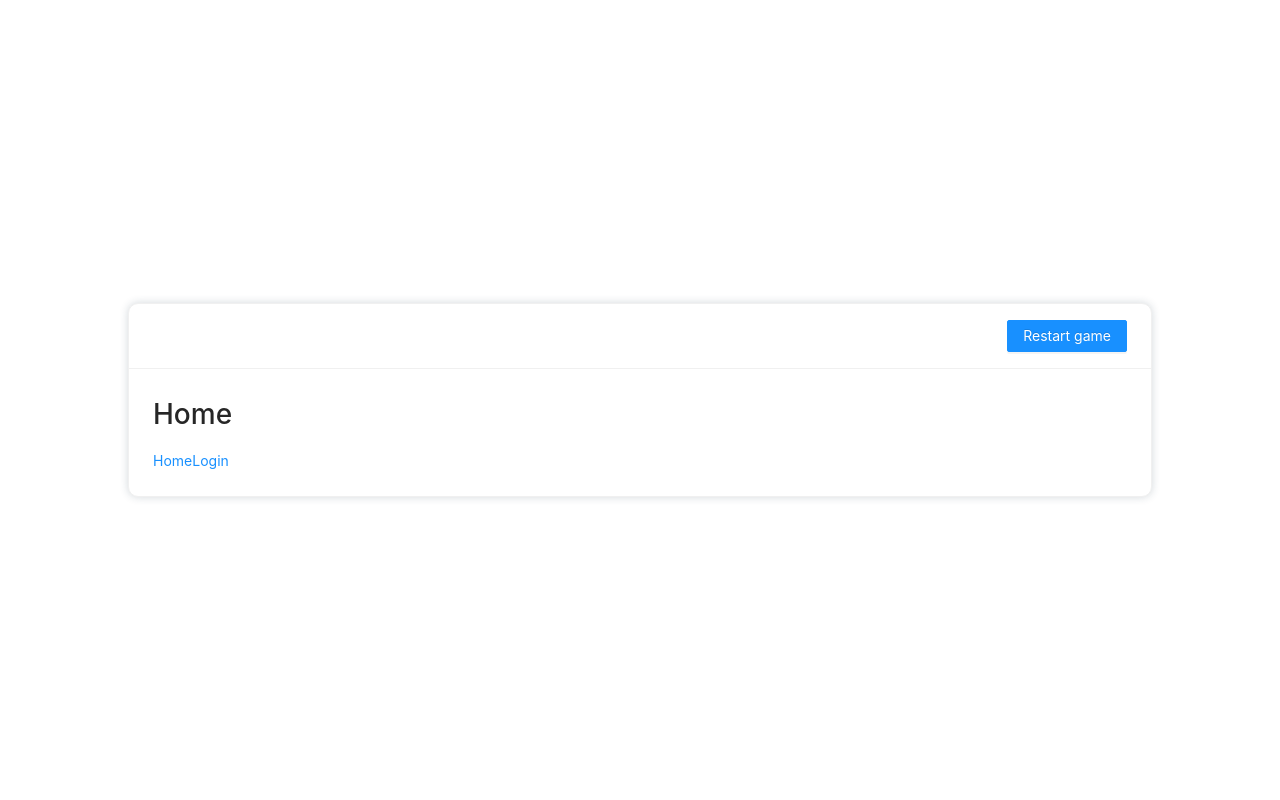
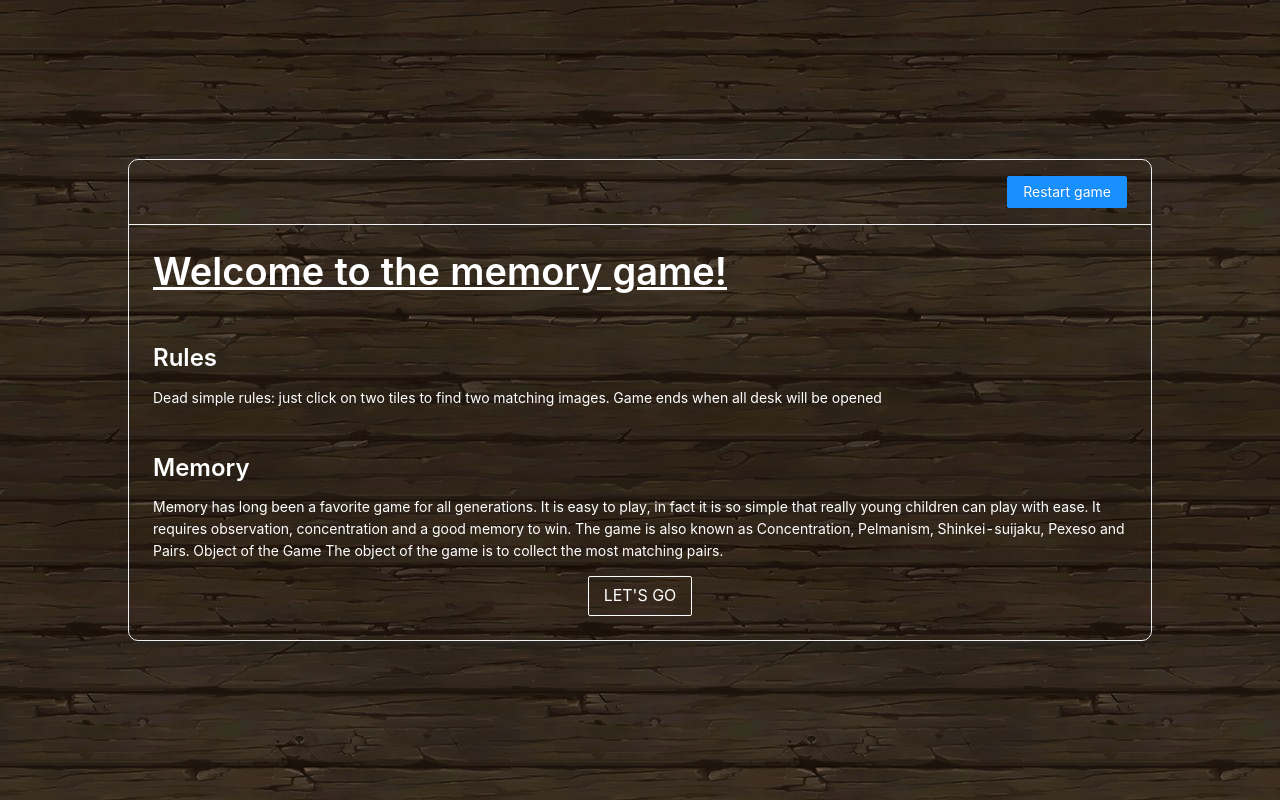
Before and after one commit to mazheyckoivan/card-game, a React (Create React App) app: page / in a window 1280 px wide. Built offline with nearby package versions, Linux system fonts and the light colour scheme.

Commit message:
feat: add welcome page

```diff
--- a/package.json
+++ b/package.json
@@ -11,6 +11,7 @@
     "@types/react": "^17.0.38",
     "@types/react-dom": "^17.0.11",
     "antd": "^4.18.4",
+    "classnames": "^2.3.1",
     "react": "^17.0.2",
     "react-dom": "^17.0.2",
     "react-router-dom": "^6.2.1",
--- a/src/pages/Welcome/Welcome.tsx
+++ b/src/pages/Welcome/Welcome.tsx
@@ -1,14 +1,51 @@
+import { Button, Typography } from "antd";
+import { useNavigate } from "react-router-dom";
 import { FC } from "react";
-import { Link } from "react-router-dom";
+import "./styles.css";
+
+const { Title, Paragraph } = Typography;
 
 const Welcome: FC = () => {
+  const navigate = useNavigate();
+
   return (
-    <div>
-      <h1>Home</h1>
-      <nav>
-        <Link to="/">Home</Link>
-        <Link to="login">Login</Link>
-      </nav>
+    <div className="welcome-screen">
+      <Title underline className="title">
+        Welcome to the memory game!
+      </Title>
+
+      <Title level={3} className="subtitle">
+        Rules
+      </Title>
+
+      <Paragraph className="text">
+        Dead simple rules: just click on two tiles to find two matching images.
+        Game ends when all desk will be opened
+      </Paragraph>
+
+      <Title level={3} className="subtitle">
+        Memory
+      </Title>
+
+      <Paragraph className="text">
+        Memory has long been a favorite game for all generations. It is easy to
+        play, in fact it is so simple that really young children can play with
+        ease. It requires observation, concentration and a good memory to win.
+        The game is also known as Concentration, Pelmanism, Shinkei-suijaku,
+        Pexeso and Pairs. Object of the Game The object of the game is to
+        collect the most matching pairs.
+      </Paragraph>
+
+      <Button
+        ghost
+        size="large"
+        className="button"
+        onClick={() => {
+          navigate("login");
+        }}
+      >
+        LET'S GO
+      </Button>
     </div>
   );
 };
--- /dev/null
+++ b/src/pages/Welcome/styles.css
@@ -0,0 +1,15 @@
+.welcome-screen {
+  color: white;
+  display: flex;
+  flex-direction: column;
+}
+
+.welcome-screen .title,
+.subtitle,
+.text {
+  color: white !important;
+}
+
+.button {
+  align-self: center;
+}
--- a/src/shared/layouts/AppLayout/styles.css
+++ b/src/shared/layouts/AppLayout/styles.css
@@ -2,14 +2,17 @@
   height: 100vh;
   display: grid;
   place-items: center;
+
+  background-image: url("../../../../public/images/background.jpg");
+  background-color: rgba(120, 120, 120, 0.8);
+  background-blend-mode: multiply;
 }
 
 .app-content {
-  color: #000000d9;
   font-size: 14px;
 
   position: relative;
-  background: #fff;
+  background: transparent !important;
 
   box-shadow: 0px 0px 8px 0px rgba(34, 60, 80, 0.2);
   border: 1px solid #f0f0f0;
```
Also changed, not shown: public/images/background.jpg (added).
